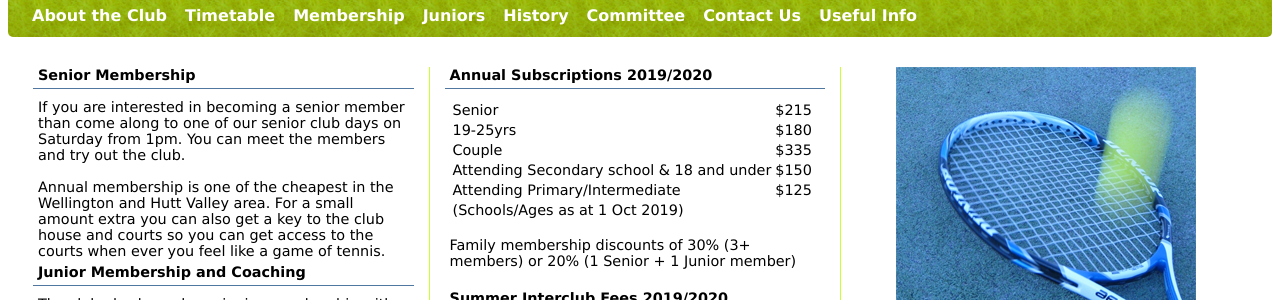
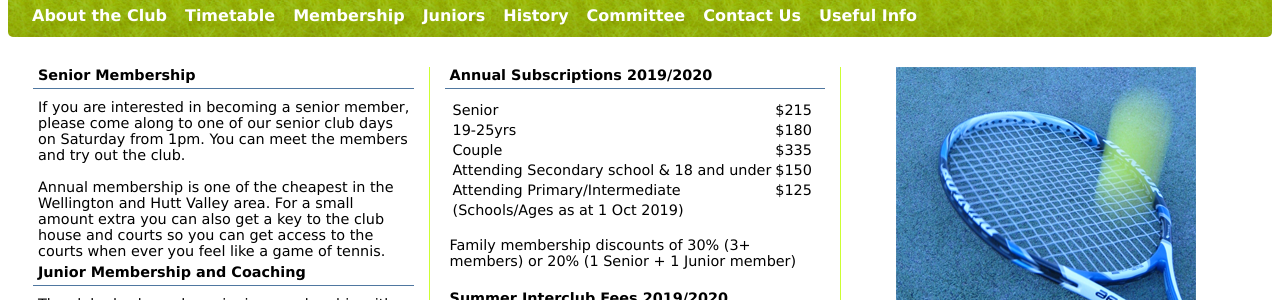
Before and after one commit to stucollins/petonetennis, a Jekyll site: the page built from src/membership.html, in a window 1280 px wide. Shown: the part 121-421 px from the top of the page. Built offline with Jekyll 4.4.1, drawn with Linux system fonts in a browser that asks for light colours; Markdown is read by kramdown in place of the engine named in the settings.

Commit message:
Updates 2019 - member

```diff
--- a/src/membership.html
+++ b/src/membership.html
@@ -3,9 +3,9 @@
     title: Membership
 ---
 
-	<div id="column1" class="column"><div class="columnHeading">Senior Membership</div><div class="columnText">If you are interested in becoming a senior member than come along to one of our senior club days on Saturday from 1pm. You can meet the members and try out the club.<br/><br/>Annual membership is one of the cheapest in the Wellington and Hutt Valley area. For a small amount extra you can also get a key to the club house and courts so you can get access to the courts when ever you feel like a game of tennis.</div>
+	<div id="column1" class="column"><div class="columnHeading">Senior Membership</div><div class="columnText">If you are interested in becoming a senior member, please come along to one of our senior club days on Saturday from 1pm. You can meet the members and try out the club.<br/><br/>Annual membership is one of the cheapest in the Wellington and Hutt Valley area. For a small amount extra you can also get a key to the club house and courts so you can get access to the courts when ever you feel like a game of tennis.</div>
 	<div class="columnHeading">Junior Membership and Coaching</div><div class="columnText">The club also has a large junior membership with coaching on Saturday mornings, junior club night on Wed nights and junior interclub practice on Tuesday nights.</div>
-	<div class="columnText">Please <a href="./contact">contact us</a> if you would like further information</div>
+	<div class="columnText">Please <a href="./committee">contact us</a> if you would like further information</div>
 	</div>
 	<div id="column2" class="column">
 		<div class="columnHeading">Annual Subscriptions 2019/2020</div>
```
